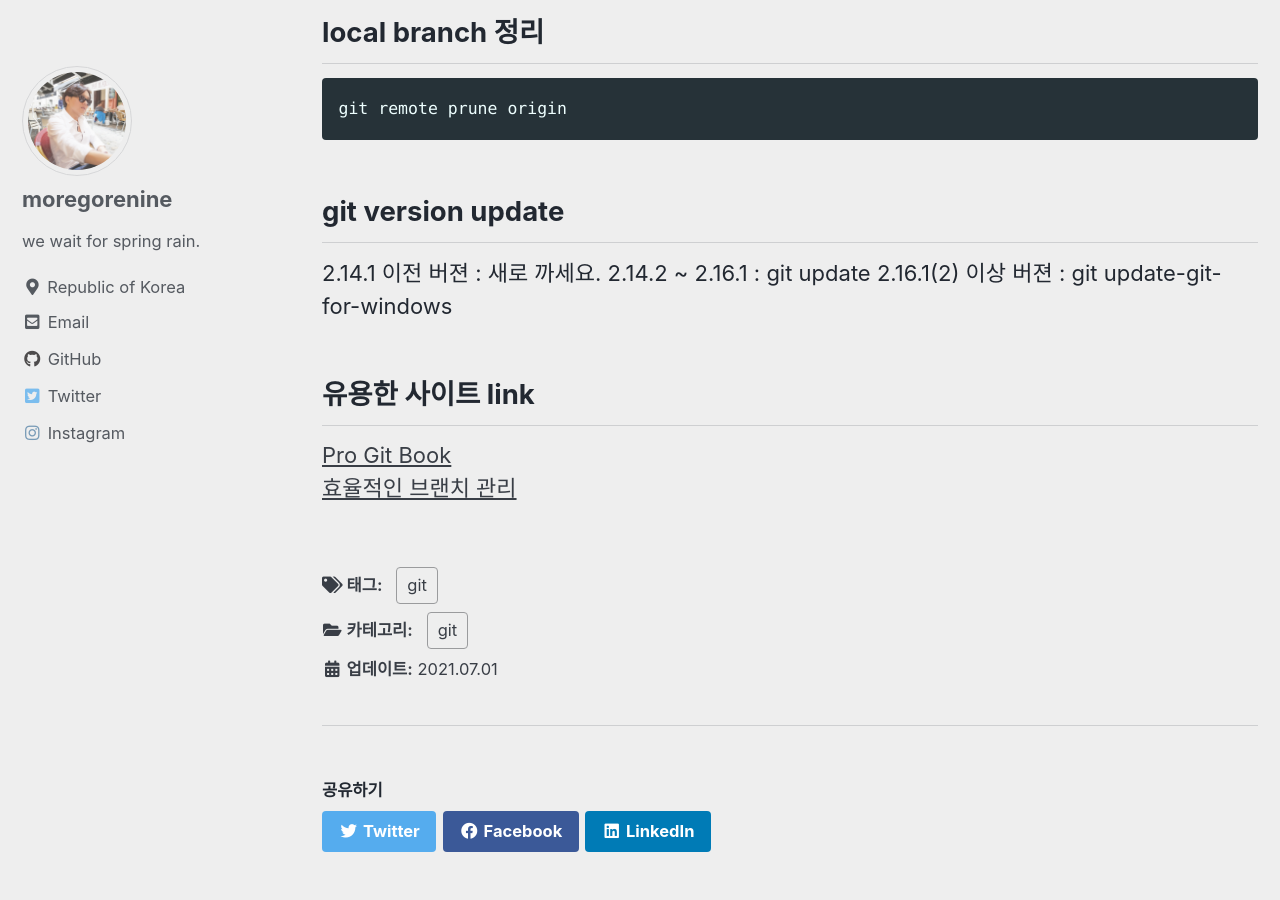
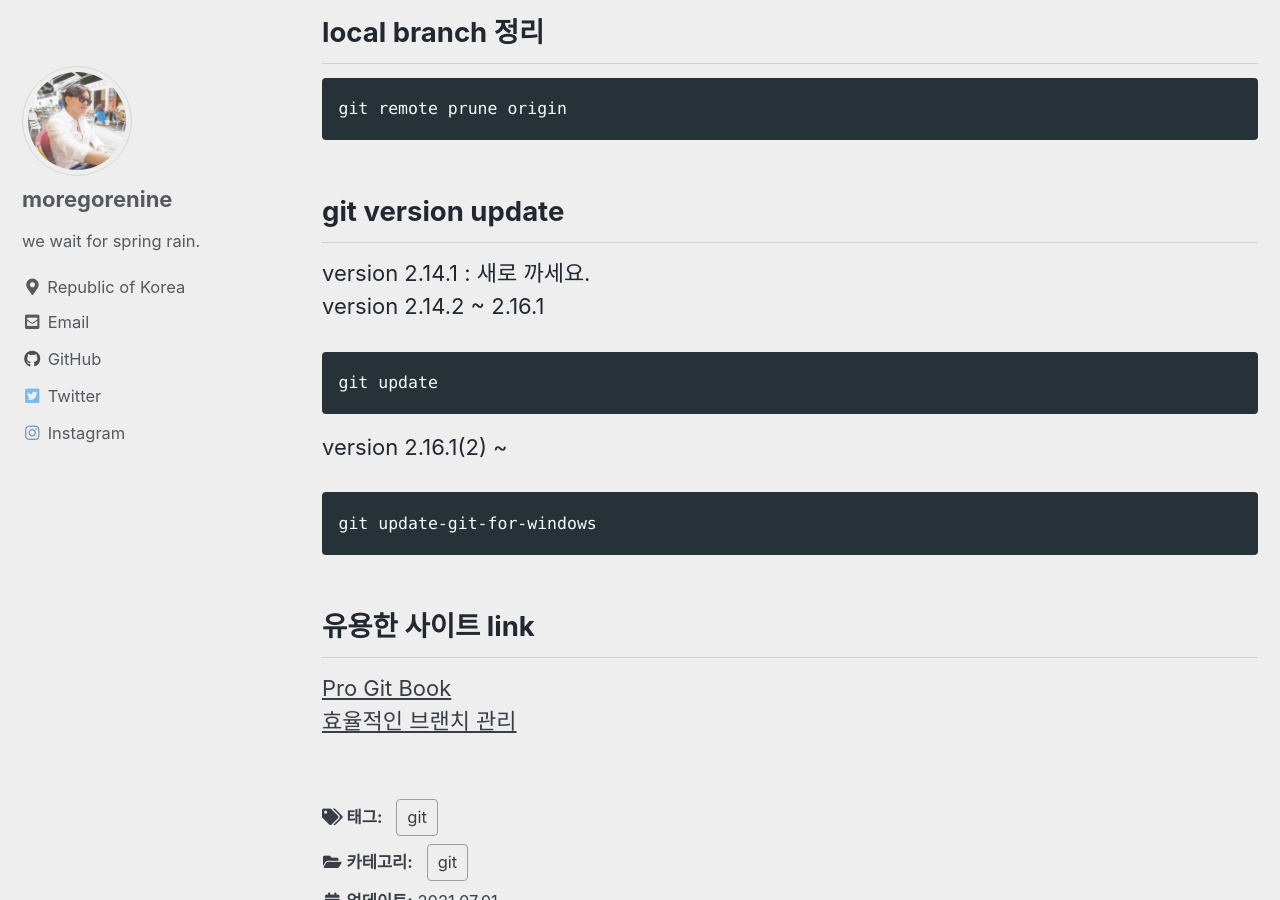
Before and after one commit to moregorenine/moregorenine.github.io, a Jekyll site: the page built from _posts/git/2021-7-1-git.md, in a window 1280 px wide and 900 px high, scrolled down 3467 px. Built offline with Jekyll 4.4.1, drawn with Linux system fonts in a browser that asks for light colours; cached includes are drawn as plain includes; comment, search, counter and statistics services are not loaded.

Commit message:
Update 2021-7-1-git.md

````diff
--- a/_posts/git/2021-7-1-git.md
+++ b/_posts/git/2021-7-1-git.md
@@ -100,9 +100,15 @@ git remote prune origin
 ```
 
 ## git version update
-2.14.1 이전 버젼 : 새로 까세요.
-2.14.2 ~ 2.16.1 : git update
-2.16.1(2) 이상 버젼 : git update-git-for-windows
+version 2.14.1 : 새로 까세요.
+version 2.14.2 ~ 2.16.1
+```bash
+git update
+```
+version 2.16.1(2) ~
+```bash
+git update-git-for-windows
+```
 
 ## 유용한 사이트 link
 [Pro Git Book](https://git-scm.com/book/ko/v2)
````
